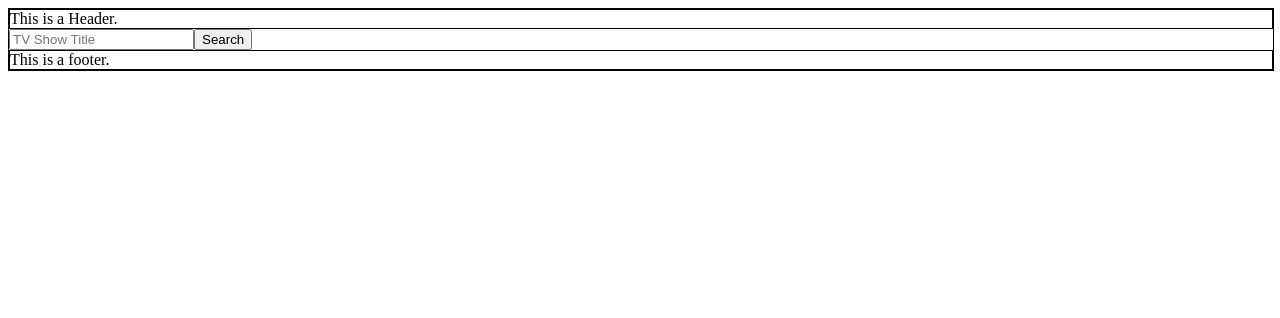
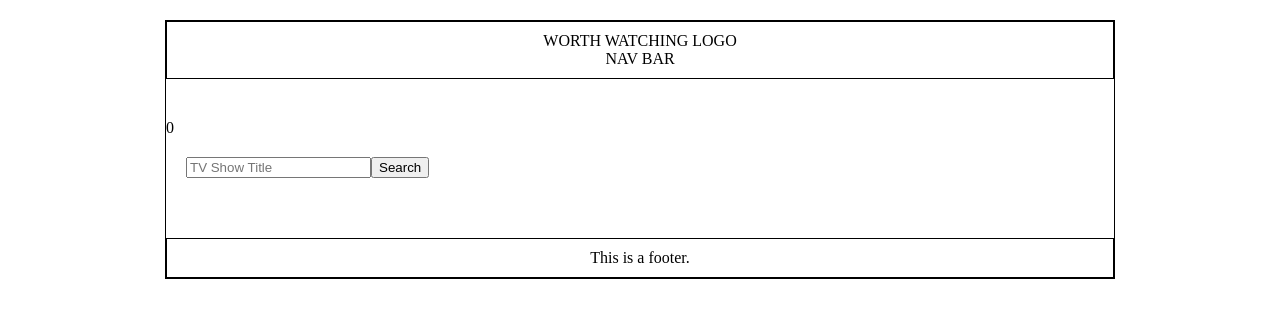
Before and after one commit to nolanGHUB/project_2, a React (Create React App) app in the folder worthwatching/: page / in a window 1280 px wide. Shown: the top 318 px of the page. Built offline with nearby package versions, Linux system fonts and the light colour scheme; no server answers.

Commit message:
ShowList is now functional with appropriate Grid CSS

```diff
--- a/worthwatching/src/App.css
+++ b/worthwatching/src/App.css
@@ -3,26 +3,76 @@ img{
 }
 
 .App {
-  width: 100%;
   border: 1px solid black;
   display: flex;
   flex-direction: column;
+  width: 75%;
+  margin: 20px auto;
 }
+
 .header {
   border: 1px solid black;
+  padding: 10px 0;
+  text-align: center;
 }
+
 .footer{
   border: 1px solid black;
+  padding: 10px 0;
+  text-align: center;
 }
+
+.home {
+  margin: 40px 0;
+}
+
+.home-search {
+  margin: 20px;
+}
+
+.show-list-wrapper {
+  display: flex;
+  justify-content: center;
+  align-content: center;
+  align-items: center;
+}
+
+.show-list {
+  display: grid;
+  grid-template-columns: repeat(3, 1fr);
+  grid-gap: 20px;
+  width: 100%;
+  margin-left: 10px;
+  margin-right: 10px;
+}
+
 .show {
-  border: 1px solid black;
   display: flex;
   flex-direction: column;
+  border: 1px solid red;
+  align-items: center;
+  max-width: 200px;
 }
+
 .show-title {
   font-size: 20px;
   text-align: center;
 }
+
 .show-wrapper {
   display: flex;
+  flex-direction: column;
+  align-items: center;
 }
+
+@media screen and (max-width: 930px) {
+  .show-list {
+    grid-template-columns: repeat(2, 1fr);
+  }
+}
+
+@media screen and (max-width: 620px) {
+  .show-list {
+    grid-template-columns: repeat(1, 1fr);
+  }
+}
--- a/worthwatching/src/App.js
+++ b/worthwatching/src/App.js
@@ -2,33 +2,18 @@ import React, { Component } from 'react';
 import './App.css';
 
 //custom components
-import Show from './components/Show'
 import Header from './components/Header'
 import Footer from './components/Footer'
 import Home from './components/Home'
 
-//api calls
-import { SearchTvByTitle } from './services/api-helper'
 
 class App extends Component {
   constructor(props) {
     super(props)
 
     this.state = {
-      baseImgPath: "https://image.tmdb.org/t/p/w",
-      title: "mandalorian",
-      showResults: [],
-      showListResults: [],
-      showSearched: false,
+
     }
-  }
-
-  componentDidMount = async () => {
-    const showResults = await SearchTvByTitle(this.state.title)
-    this.setState({
-      showResults,
-      showSearched: true,
-    })
   }
 
   render() {
@@ -36,14 +21,6 @@ class App extends Component {
       <div className="App">
         <Header />
         <Home />
-        <div>
-          {this.state.showSearched &&
-          <Show
-            show={this.state.showResults}
-            imgPath={this.state.baseImgPath}
-          />
-          }
-        </div>
         <Footer />
       </div>
     );
--- a/worthwatching/src/components/Header.js
+++ b/worthwatching/src/components/Header.js
@@ -3,7 +3,12 @@ import React from 'react'
 const Header = () => {
   return (
     <div className="header">
-      This is a Header.
+      <div>
+        WORTH WATCHING LOGO
+      </div>
+      <div>
+        NAV BAR
+      </div>
     </div>
   )
 }
--- a/worthwatching/src/components/Home.js
+++ b/worthwatching/src/components/Home.js
@@ -2,6 +2,7 @@ import React, { Component } from 'react'
 
 //custom components
 import HomeSearch from './HomeSearch'
+import ShowList from './ShowList'
 
 //api calls
 import { SearchTvByTitle } from '../services/api-helper'
@@ -16,6 +17,7 @@ class Home extends Component {
       showResults: [],
       showListResults: [],
       showSearched: false,
+      imgSize: "200"
     }
   }
 
@@ -27,9 +29,9 @@ class Home extends Component {
     })
   }
 
-  searchSubmit = (e) => {
+  searchSubmit = async (e) => {
     e.preventDefault();
-
+    await this.tvSearch();
     this.setState({
       title: ""
     })
@@ -44,12 +46,20 @@ class Home extends Component {
 
   render() {
     return (
-      <div>
+      <div className="home">
+        <div>{this.state.showResults.length}</div>
         <HomeSearch
           searchTextChange={this.searchTextChange}
           searchSubmit={this.searchSubmit}
           title={this.state.title}
         />
+          {this.state.showSearched &&
+          <ShowList
+            shows={this.state.showResults}
+            imgPath={this.state.baseImgPath}
+            imgSize={this.state.imgSize}
+          />
+          }
       </div>
     )
   }
--- a/worthwatching/src/components/HomeSearch.js
+++ b/worthwatching/src/components/HomeSearch.js
@@ -2,10 +2,10 @@ import React from 'react'
 
 const HomeSearch = (props) => {
   return (
-    <div>
+    <div className="home-search">
       <form
         onSubmit={props.searchSubmit}
-        className="post-form"
+        className="home-search-form"
       >
         <input
           type="text"
@@ -13,10 +13,12 @@ const HomeSearch = (props) => {
           value={props.title}
           placeholder="TV Show Title"
           onChange={props.searchTextChange}
+          className="search-input"
         />
         <input
           type="submit"
           value="Search"
+          className="search-button"
         />
       </form>
     </div>
--- a/worthwatching/src/components/Show.js
+++ b/worthwatching/src/components/Show.js
@@ -3,15 +3,13 @@ import React from 'react'
 const Show = (props) => {
 //for img src add 200, 300, 400, 500..etc to change the size of the poster img.
   return (
-    <div className="show-wrapper">
-      <div className="show">
+    <div className="show">
         <div className="show-img">
-          <img src={`${props.imgPath}200${props.show[0].poster_path}`} alt="tvPoster" />
+          <img src={`${props.imgPath}${props.imgSize}${props.show.poster_path}`} alt="tvPoster" />
         </div>
         <div className="show-title">
-          {props.show[0].name}
+          {props.show.name}
         </div>
-      </div>
     </div>
   )
 }
--- /dev/null
+++ b/worthwatching/src/components/ShowList.js
@@ -0,0 +1,26 @@
+import React from 'react'
+
+//custom components
+import Show from './Show'
+
+const ShowList = (props) => {
+  return (
+    <div className="show-list-wrapper">
+      <div className="show-list">
+        {props.shows.map((show, key) =>
+          <div className="show-wrapper" key={key}>
+            {show.poster_path && show.vote_count > 0 && show.overview &&
+            <Show
+              imgPath={props.imgPath}
+              show={show}
+              imgSize={props.imgSize}
+            />
+            }
+          </div>
+        )}
+      </div>
+    </div>
+  )
+}
+
+export default ShowList
```
